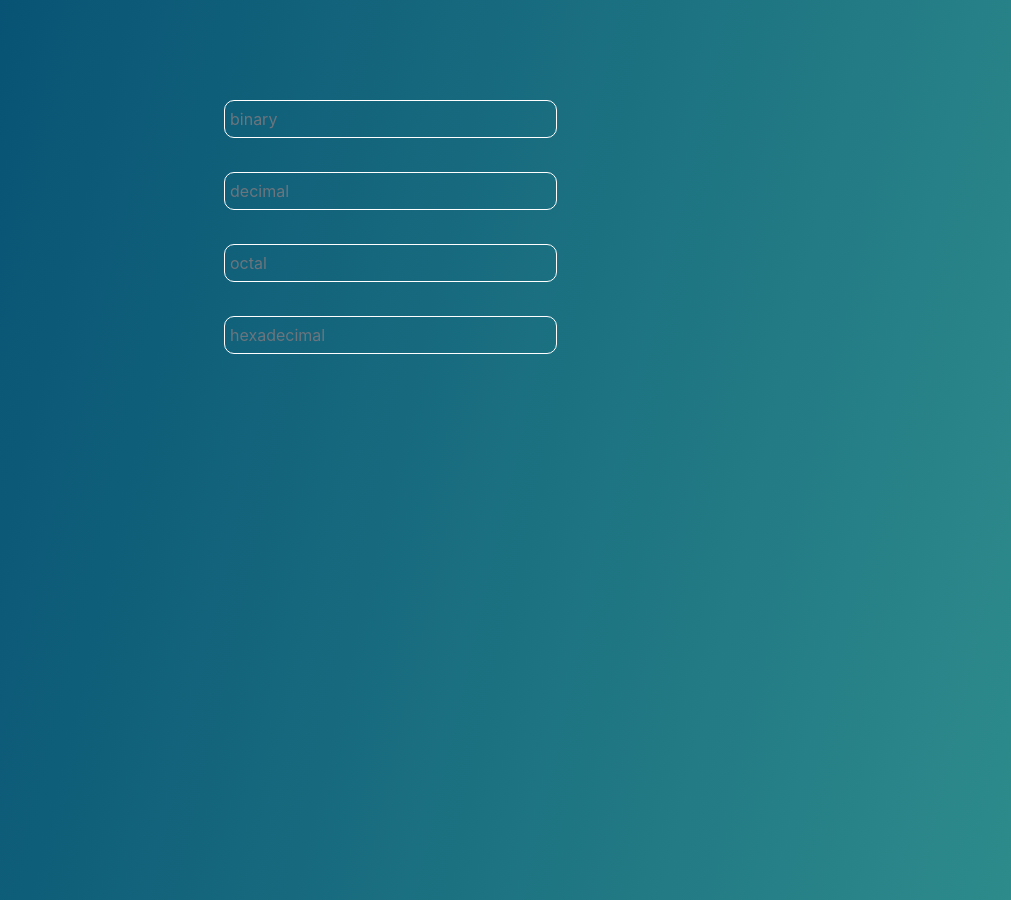
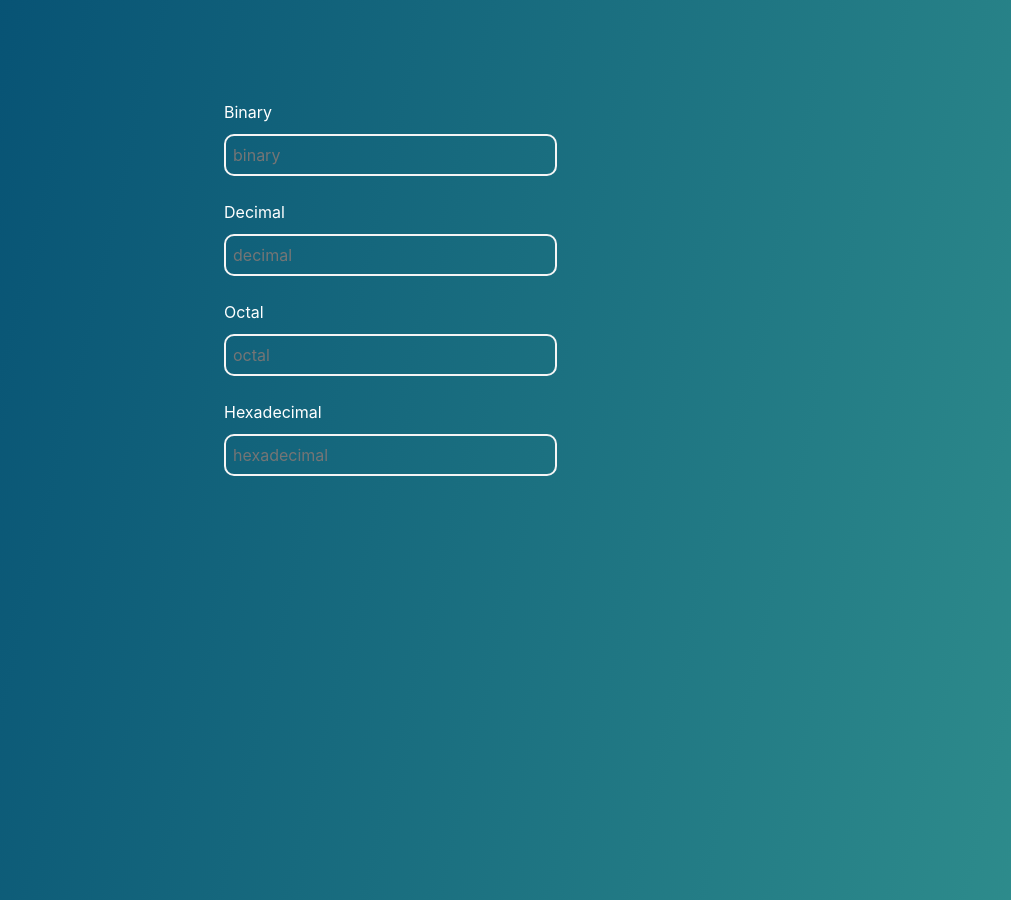
Before and after one commit to Vivek265/converter, a website: page public/index.html in a window 1280 px wide. Shown: the top 900 px of the page, without its empty margins (245-1256 px from the left). Drawn offline with nearby package versions, Linux system fonts and the light colour scheme; files whose address does not match are found by name.

Commit message:
completed

```diff
--- a/package.json
+++ b/package.json
@@ -9,6 +9,8 @@
   "author": "",
   "license": "ISC",
   "dependencies": {
-    "base-converter": "^1.1.2"
+    "base-converter": "^1.1.2",
+    "body-parser": "^1.19.0",
+    "express": "^4.17.1"
   }
 }
--- a/public/inde.css
+++ b/public/inde.css
@@ -35,3 +35,17 @@ body{ background: linear-gradient(103deg, rgb(0, 72, 112) 0%, rgb(46, 140, 140)
     border-color:white;
     border-radius: 10px;
 }
+
+#binary,#decimal,#hexa,#octal{
+    margin-top: 10px;
+    width:30%;
+    padding: 7px;
+    background: transparent;
+    border:2px solid whitesmoke;
+    border-radius: 10px;
+    color: white;
+}
+
+#datatype{
+    color: white;
+}
--- a/public/index.html
+++ b/public/index.html
@@ -1,7 +1,7 @@
 <html><head>
 
         <link href="https://stackpath.bootstrapcdn.com/bootstrap/4.3.1/css/bootstrap.min.css" rel="stylesheet" integrity="sha384-ggOyR0iXCbMQv3Xipma34MD+dH/1fQ784/j6cY/iJTQUOhcWr7x9JvoRxT2MZw1T" crossorigin="anonymous">
-<link href="C:\Users\vivek\Desktop\assn\public\inde.css" rel="stylesheet">
+<link href="./inde.css" rel="stylesheet">
 </head><body>
         <script src="https://ajax.googleapis.com/ajax/libs/jquery/3.4.1/jquery.min.js"></script>
            <script src="https://maxcdn.bootstrapcdn.com/bootstrap/3.4.0/js/bootstrap.min.js"></script>
@@ -23,10 +23,13 @@
  document.getElementById('binary').value=base_convert(x,b,2)
  document.getElementById('decimal').value=base_convert(x,b,10)
  }
- </script><div class="container h-100  align-items-center " id="bg">
-<input oninput="convert('binary',2)" type="number" id="binary" class="form-control" placeholder="binary"><br>
-<input oninput="convert('decimal',10)" type="number" id="decimal"class="form-control"  placeholder="decimal"><br>
-<input oninput="convert('octal',8)"   type="number" id="octal" class="form-control" placeholder="octal"><br>
-<input oninput="convert('hexa',16)" type="text" id="hexa"class="form-control"  placeholder="hexadecimal"><br>
+ </script><div class="container h-100  align-items-center " id="bg"><span id="datatype">Binary</span><br>
+<input oninput="convert('binary',2)" type="number" id="binary" placeholder="binary"><br><br>
+<span id="datatype">Decimal</span><br>
+<input oninput="convert('decimal',10)" type="number" id="decimal"  placeholder="decimal"><br><br>
+<span id="datatype">Octal</span><br>
+<input oninput="convert('octal',8)"   type="number" id="octal"  placeholder="octal"><br><br>
+<span id="datatype">Hexadecimal</span><br>
+<input oninput="convert('hexa',16)" type="text" id="hexa"  placeholder="hexadecimal"><br>
 </div>
 </body></html>
```
Also changed, not shown: index.js (+15 -0 lines), 1 other file.
